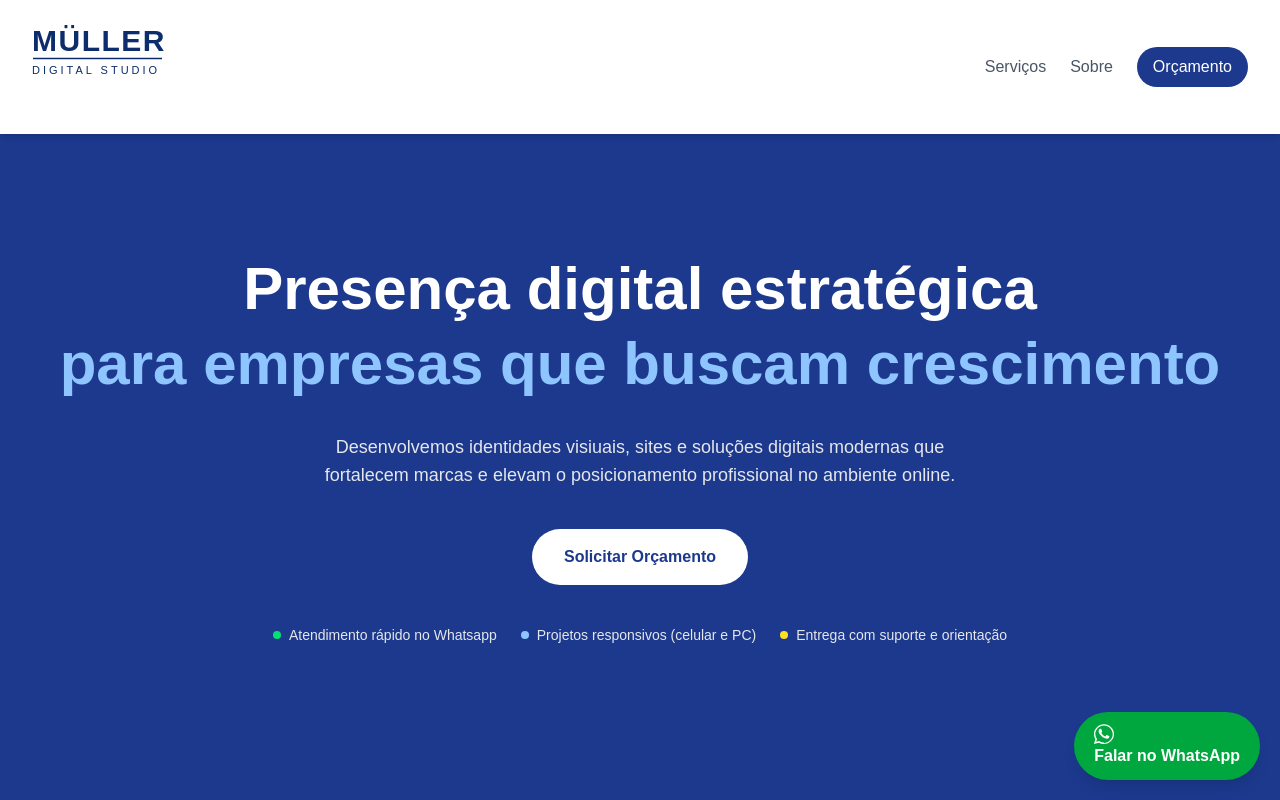
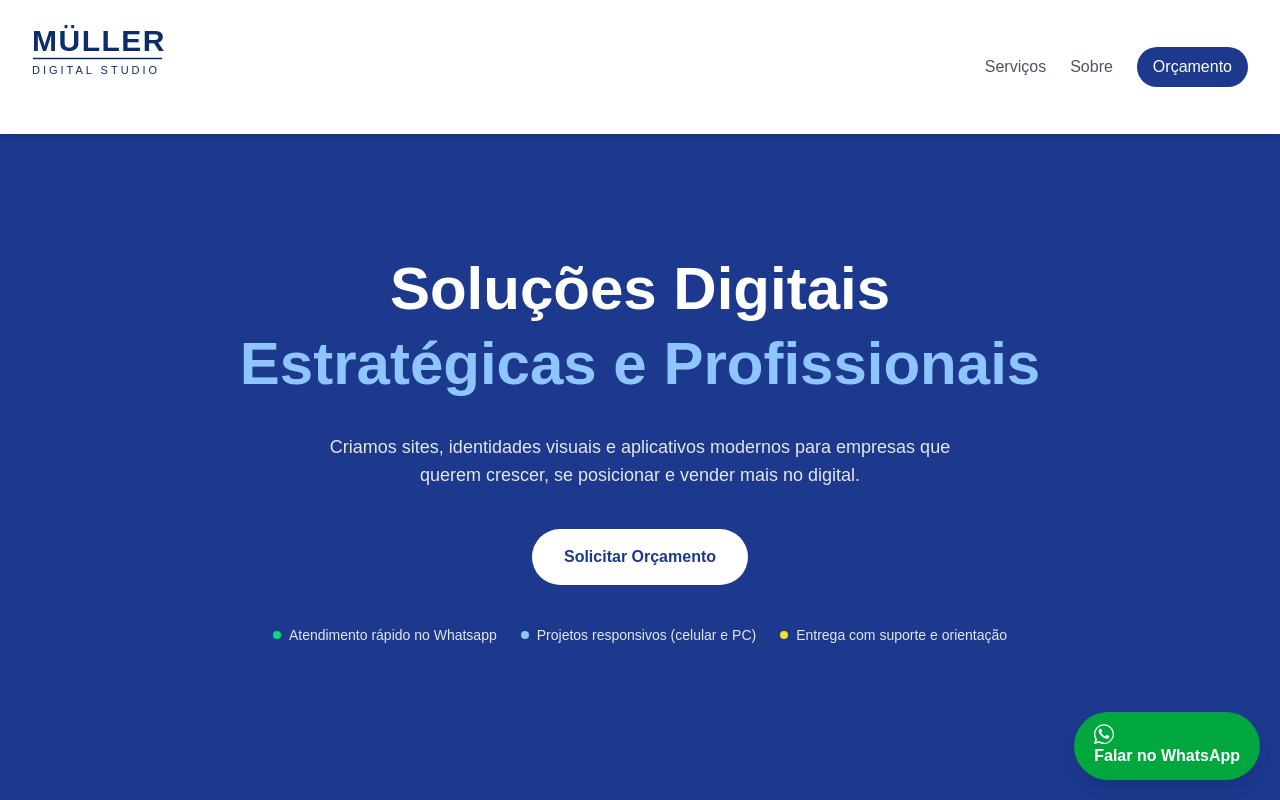
Before and after one commit to danielmuller-dev/muller-digital-studio, a Next.js app: page / in a window 1280 px wide. Shown: the top 800 px of the page. Built offline with nearby package versions, Linux system fonts and the light colour scheme.

Commit message:
Voltando ao normal

```diff
--- a/app/page.tsx
+++ b/app/page.tsx
@@ -54,14 +54,13 @@ export default function Home() {
       {/* Hero */}
       <section className="min-h-screen flex flex-col items-center justify-center bg-blue-900 text-white text-center px-6 pt-24">
         <h1 className="text-5xl md:text-6xl font-bold leading-tight">
-          Presença digital estratégica <br />
-          <span className="text-blue-300">para empresas que buscam crescimento</span>
+          Soluções Digitais <br />
+          <span className="text-blue-300">Estratégicas e Profissionais</span>
         </h1>
 
         <p className="mt-8 text-lg max-w-2xl text-gray-200">
-          Desenvolvemos identidades visiuais, sites e soluções digitais
-          modernas que fortalecem marcas e elevam o posicionamento
-          profissional no ambiente online.
+          Criamos sites, identidades visuais e aplicativos modernos para empresas que querem
+          crescer, se posicionar e vender mais no digital.
         </p>
 
         <a
```
